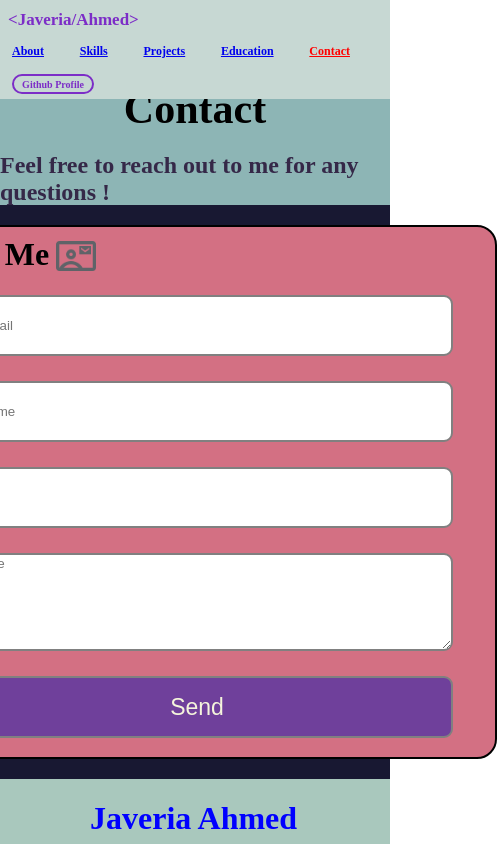
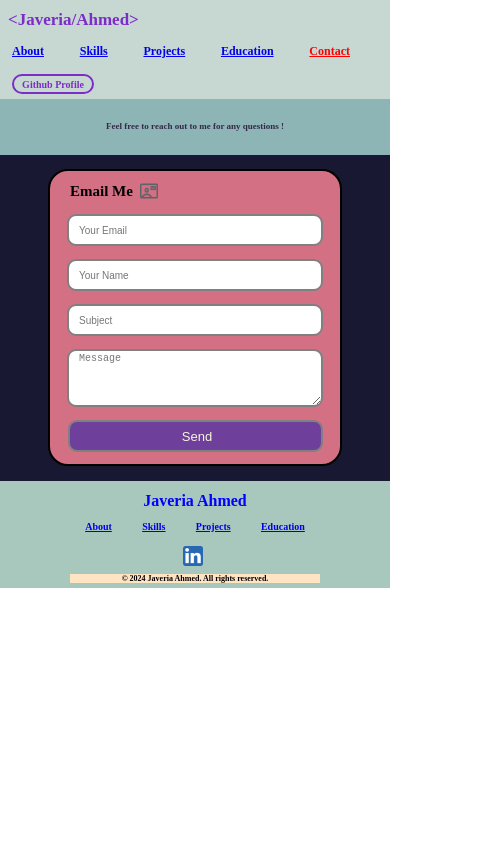
Before and after one commit to Javeria-Ahmed9/Portfolio, a React (Vite) app: page /contact in a window 390 px wide. Shown: the top 844 px of the page, 497 px wide, since content can reach past the window. Built offline with nearby package versions, Linux system fonts and the light colour scheme.

Commit message:
Contact page size was changed.

```diff
--- a/src/Contact.css
+++ b/src/Contact.css
@@ -60,6 +60,12 @@
     padding-left: 10px;
 }
 
+#yuoi {
+    font-size: 24px;
+    margin-top: 10px;
+    margin-bottom: 0px;
+}
+
 #btnj {
     height: 62px;
     width: 515px;
@@ -72,6 +78,7 @@
     display: flex;
     flex-direction: column;
     align-items: center;
+    padding-top: 0px;
 }
 
 #textw {
@@ -79,12 +86,12 @@
 }
 
 #imgicon {
-    height: 40px;
-    width: 40px;
+    height: 30px;
+    width: 30px;
     padding-left: 7px;
     margin-bottom: 9px;
 
-    margin-top: 0px;
+    margin-top: 9px;
 }
 
 #tt {
@@ -121,3 +128,101 @@
     font-size: 22px;
     justify-content: space-around;
 }
+
+@media (max-width:768px) {
+    #kDiv {
+        padding-top: 75px;
+    }
+
+    #InnerDiv3 {
+        height: 80px;
+        font-size: 6px;
+
+    }
+
+    #hID3 {
+        font-size: 15px;
+
+    }
+
+
+    #qw {
+        height: 293px;
+        width: 290px;
+        margin-top: 14px;
+    }
+
+    #h1id {
+
+        padding-top: 9px;
+        margin-bottom: 4px;
+        padding-left: 20px;
+        display: flex;
+    }
+
+    .urDiv {
+        height: 26px;
+        width: 240px;
+        font-size: 10px;
+        margin-bottom: 13px;
+    }
+
+    #btnj {
+        height: 32px;
+        width: 255px;
+        font-size: 13px;
+    }
+
+    #textw {
+        height: 50px;
+    }
+
+    #yuoi {
+        margin-top: 3px;
+        font-size: 15px;
+    }
+
+    #imgicon {
+        height: 20px;
+        width: 18px;
+        padding-left: 7px;
+        margin-bottom: 9px;
+
+        margin-top: 1px;
+    }
+
+    #tt {
+        height: 107px;
+        margin-top: 15px;
+    }
+
+    #pol {
+        width: 210px;
+        text-align: center;
+        font-size: 16px;
+    }
+
+    #lk {
+        height: 20px;
+        width: 25px;
+    }
+
+    #wsd {
+        background-color: bisque;
+        width: 250px;
+        font-size: 8px;
+        text-align: center;
+    }
+
+    #tw01 {
+        display: flex;
+        width: 250px;
+
+    }
+
+    .rtyu {
+        margin-top: 0px;
+
+        margin-bottom: 10px;
+    }
+}
--- a/src/Contact.jsx
+++ b/src/Contact.jsx
@@ -16,10 +16,10 @@ export function Contact() {
       </div>
       <div id="yui">
         <div id="qw">
-          <h1 id="h1id">
-            Email Me
+          <div id="h1id">
+            <h5 id="yuoi">Email Me</h5>
             <img src={boostImg} id="imgicon"></img>
-          </h1>
+          </div>
           <div id="div7">
             <input className="urDiv" type="text" placeholder="Your Email" />
             <input className="urDiv" type="text" placeholder="Your Name" />
@@ -38,22 +38,22 @@ export function Contact() {
         <div id="tt">
           <h1 id="pol">Javeria Ahmed</h1>
           <div id="tw01">
-            <h4>
+            <h4 className="rtyu">
               <NavLink style={activeState} to={"/"}>
                 About
               </NavLink>
             </h4>
-            <h4>
+            <h4 className="rtyu">
               <NavLink style={activeState} to={"/skills"}>
                 Skills
               </NavLink>
             </h4>
-            <h4>
+            <h4 className="rtyu">
               <NavLink style={activeState} to={"/projects"}>
                 Projects
               </NavLink>
             </h4>
-            <h4>
+            <h4 className="rtyu">
               <NavLink style={activeState} to={"/education"}>
                 Education
               </NavLink>
--- a/src/Education.css
+++ b/src/Education.css
@@ -145,7 +145,7 @@
 @media (max-width:768px) {
     #mDiv {
         width: 100vw;
-        height: 87vh;
+        height: 91vh;
         padding-top: 87px;
     }
 
@@ -167,9 +167,7 @@
         height: 120.5px;
         width: 327px;
         box-shadow: rgba(224, 184, 96, 0.849) 0px 10px 20px, rgba(0, 0, 0, 0.23) 0px 6px 6px;
-        margin-top: 20px;
-
-
+        margin-top: 30px;
     }
 
 
--- a/src/Projects.css
+++ b/src/Projects.css
@@ -69,7 +69,7 @@ a {
 @media (max-width:768px) {
     #maindivID {
         width: 100vw;
-        height: 108vh;
+        height: 105vh;
         padding-top: 87px;
     }
 
--- a/src/Skills.css
+++ b/src/Skills.css
@@ -108,7 +108,7 @@
 
 @media (max-width:768px) {
     #main3 {
-        height: 108vh;
+        height: 117vh;
         padding-top: 87px;
         background-color: rgb(24, 24, 50);
     }
@@ -161,7 +161,8 @@
     }
 
     #tyu {
-        padding-left: 14px;
+        width: 270px;
+        text-align: center;
     }
 
 
```
